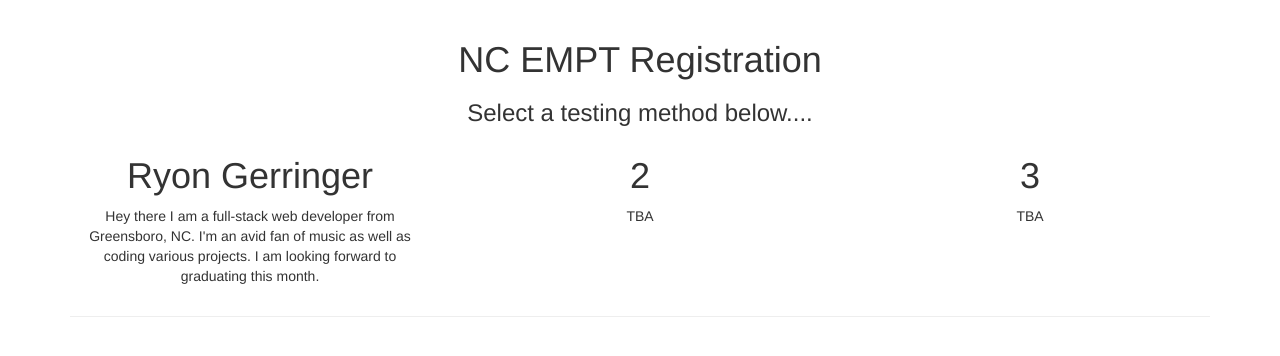
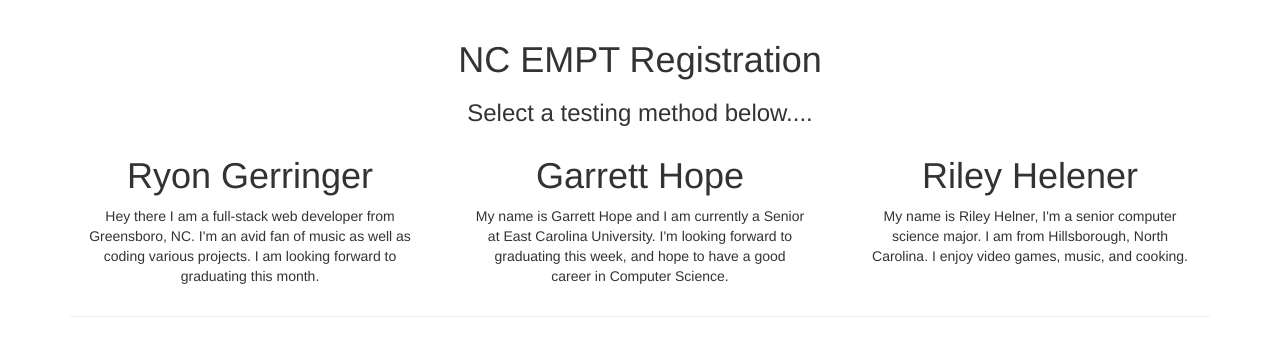
Before and after one commit to hopeg19/WebbAppFP, a Flask app: page /introductions in a window 1280 px wide. Shown: the part 52-408 px from the top of the page. Run offline with Flask 3, Linux system fonts and the light colour scheme; some libraries are stand-ins or nearby versions.

Commit message:
Update introductions.html

```diff
--- a/templates/introductions.html
+++ b/templates/introductions.html
@@ -21,9 +21,9 @@
         <div class="col-lg-4 mx-auto">
             <div class="p-5 mb-4 rounded-3 h-100 shadow">
                 <div class="container-fluid py-5">
-                    <h1 class="display-5 fw-bold shadow-class">2</h1>
+                    <h1 class="display-5 fw-bold shadow-class">Garrett Hope</h1>
                     <p class="fs-4 shadow-class">
-                    TBA
+                    My name is Garrett Hope and I am currently a Senior at East Carolina University. I'm looking forward to graduating this week, and hope to have a good career in Computer Science.
                     </p>
                 </div>
             </div>
@@ -31,9 +31,9 @@
         <div class="col-lg-4 mx-auto">
             <div class="p-5 mb-4 rounded-3 h-100 shadow">
                 <div class="container-fluid py-5">
-                    <h1 class="display-5 fw-bold shadow-class">3</h1>
+                    <h1 class="display-5 fw-bold shadow-class">Riley Helener</h1>
                     <p class="fs-4 shadow-class">
-                    TBA
+                    My name is Riley Helner, I'm a senior computer science major. I am from Hillsborough, North Carolina. I enjoy video games, music, and cooking.
                     </p>
                 </div>
             </div>
```
